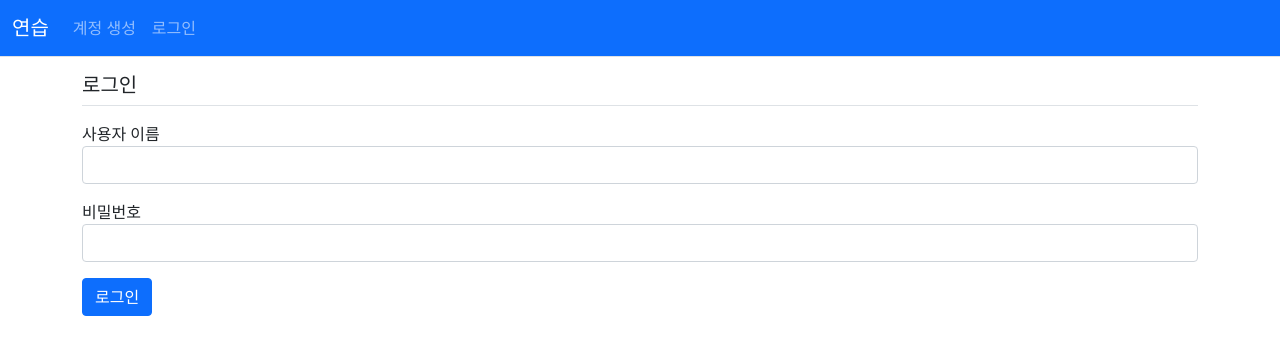
After one commit to duck82father/flask_ex_02, a Flask app: page /auth/login in a window 1280 px wide. The commit adds this page. Shown: the top 355 px of the page. Run offline with Flask 3, Linux system fonts and the light colour scheme; some libraries are stand-ins or nearby versions.

Commit message:
1-04 로그인과 로그아웃

```diff
--- /dev/null
+++ b/board/templates/auth/login.html
@@ -0,0 +1,21 @@
+{% extends 'base.html' %}
+{% block content %}
+    <div class="container">
+        <h5 class="my-3 border-bottom pb-2">로그인</h5>
+        <form method="post">
+            {{ form.csrf_token }}
+            {% include 'form_errors.html' %}
+            <div class="mb-3">
+                <label for="username">사용자 이름</label>
+                <input type="text" class="form-control" name="username" id="username"
+                    value="{{ form.username.data or '' }}">
+            </div>
+            <div class="mb-3">
+                <label for="password">비밀번호</label>
+                <input type="password" class="form-control" name="password" id="password"
+                    value="{{ form.password.data or '' }}">
+            </div>
+            <button type="submit" class="btn btn-primary">로그인</button>
+        </form>
+    </div>
+{% endblock content %}
--- a/board/templates/form_errors.html
+++ b/board/templates/form_errors.html
@@ -1,8 +1,8 @@
 <!-- 필드오류 -->
 {% if form.errors %}
-<div class="alert alert-danger" role='alert'>
+<div class="alert alert-danger" role="alert">
     {% for field, errors in form.errors.items() %}
-    <strong>{% form[field].label %}</strong>
+        <strong>{{ form[field].label }}</strong>
         <ul>
             {% for error in errors %}
                 <li>{{ error }}</li>
@@ -12,7 +12,7 @@
 </div>
 {% endif %}
 
-<!-- Flash 오류 -->
+<!-- flash 오류 -->
 {% for message in get_flashed_messages() %}
     <div class="alert alert-danger" role="alert">
         {{ message }}
--- a/board/templates/navbar.html
+++ b/board/templates/navbar.html
@@ -25,10 +25,10 @@
             {% else %}
             <ul class="navbar-nav me-auto mb-2 mb-lg-0">
                 <li class="nav-item">
-                    <a class="nav-link" href="{{ url_for('auth.login') }}">계정 생성</a>
+                    <a class="nav-link" href="{{ url_for('auth.signup') }}">계정 생성</a>
                 </li>
                 <li class="nav-item">
-                    <a class="nav-link" href="#">로그인</a>
+                    <a class="nav-link" href="{{ url_for('auth.login') }}">로그인</a>
                 </li>
             </ul>
             {% endif %}
--- a/board/views/auth_views.py
+++ b/board/views/auth_views.py
@@ -56,7 +56,6 @@ def load_logged_in_user():
     else:
         g.user = User.query.get(user_id)
 
-
 @bp.route('/logout/')
 def logout():
     session.clear()
--- a/config.py
+++ b/config.py
@@ -4,3 +4,4 @@ BASE_DIR = os.path.dirname(__file__)
 
 SQLALCHEMY_DATABASE_URI = 'sqlite:///{}'.format(os.path.join(BASE_DIR, 'pybo.db'))
 SQLALCHEMY_TRACK_MODIFICATIONS = False
+SECRET_KEY = "dev"
```
Also changed, not shown: board/templates/auth/signup.html (+7 -11 lines), board/templates/index.html (+10 -1 lines). Lines whose indentation alone changed are shown as unchanged.
